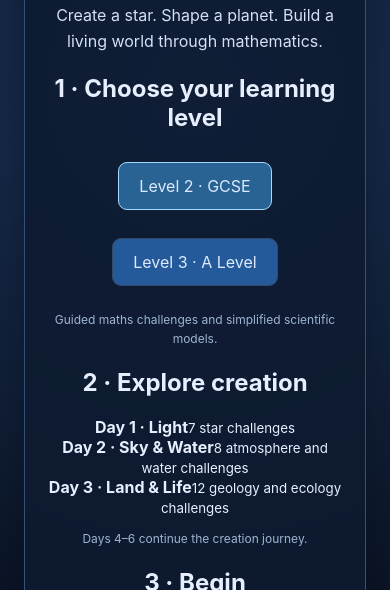
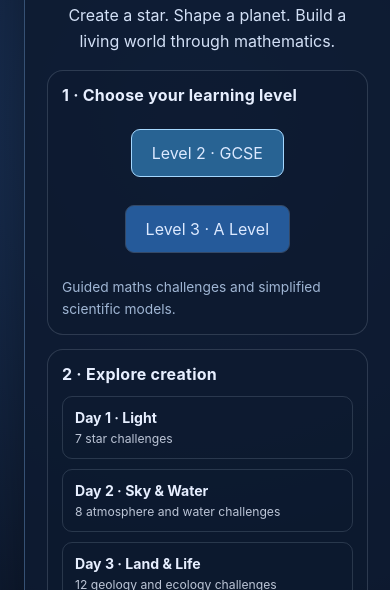
Before and after one commit to purna/creation, a website built with Vite: page index.html in a window 390 px wide. Shown: the part 254-844 px from the top of the page. Built offline with nearby package versions, Linux system fonts and the light colour scheme; some packages are replaced by stand-ins of ours; no server answers.

Commit message:
Style structured landing sections, challenge overview and mobile cheat controls

```diff
--- a/src/style.css
+++ b/src/style.css
@@ -84,3 +84,19 @@ main.view-split{display:flex!important;flex-direction:column!important;min-heigh
 .range-marker{position:absolute;top:-5px;width:4px;height:20px;background:#fff;border:1px solid #12233c;border-radius:2px;transform:translateX(-50%);box-shadow:0 0 0 2px #12233c}
 .challenge-entry>div{width:100%}
 @media(max-width:650px){.challenge-feedback{padding:10px}.feedback-header{align-items:flex-start;flex-direction:column}}
+
+
+/* Landing page: clear three-step learning journey */
+.landing-card{max-width:740px;width:min(94vw,740px);box-sizing:border-box}
+.landing-section{text-align:left;padding:18px 20px;margin:14px 0;border:1px solid rgba(148,163,184,.24);border-radius:16px;background:rgba(15,23,42,.18)}
+.landing-section h2{font-size:1rem;margin:0 0 12px;letter-spacing:.015em}
+.landing-section .landing-note{font-size:.86rem;line-height:1.55;margin:10px 0 0}
+.landing-day-grid{display:grid;grid-template-columns:repeat(3,minmax(0,1fr));gap:10px}
+.landing-day-grid>div{border:1px solid rgba(148,163,184,.22);border-radius:10px;padding:12px;display:flex;flex-direction:column;gap:5px}
+.landing-day-grid strong{font-size:.88rem}
+.landing-day-grid small{font-size:.76rem;opacity:.8}
+.landing-actions{display:flex;flex-wrap:wrap;align-items:center;gap:12px}
+.landing-actions h2{width:100%;margin-bottom:0}
+.cheat-tools{border-style:dashed;border-color:#d6a655}
+.cheat-buttons{display:flex;gap:10px;flex-wrap:wrap}
+@media(max-width:600px){.landing-section{padding:14px}.landing-day-grid{grid-template-columns:1fr}.landing-actions>button{flex:1 1 180px}}
```
